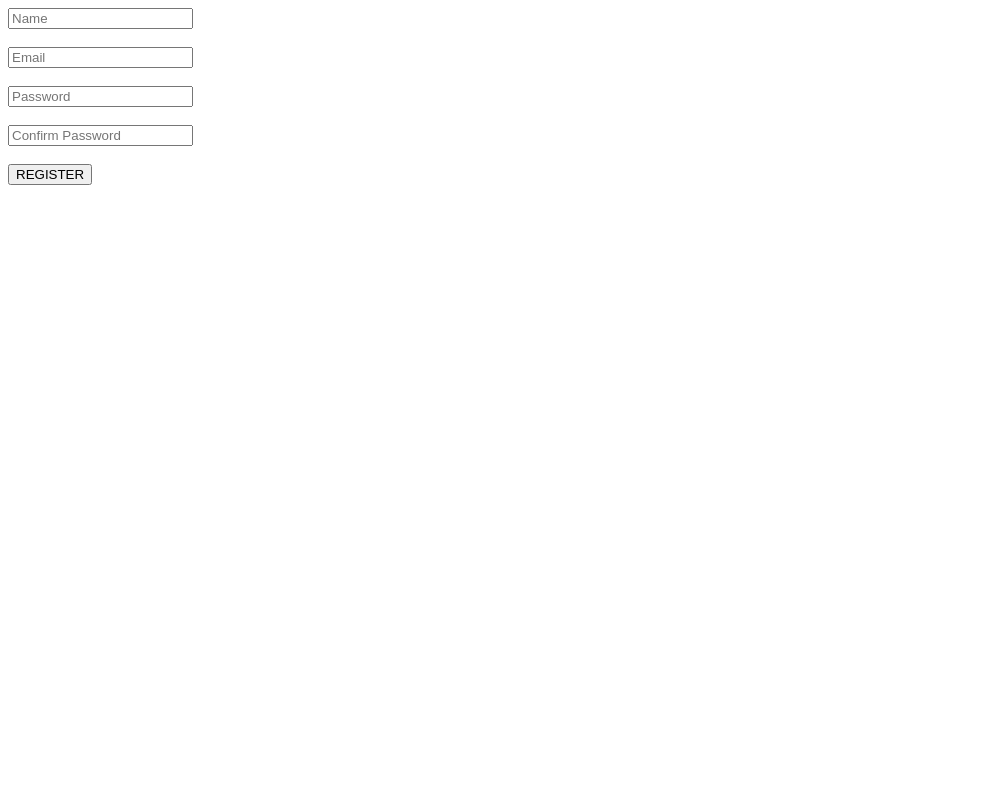
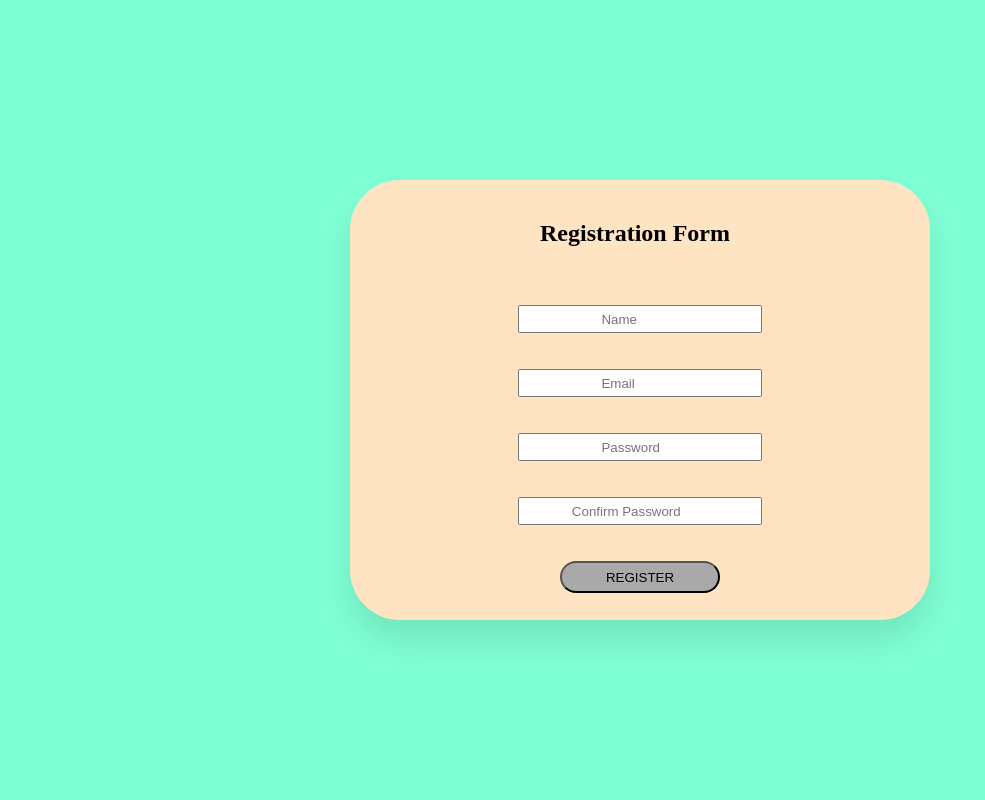
Before and after one commit to athulyagireesh/Gallery-Vault, a Django app: page /register/ in a window 1280 px wide. Shown: the whole page, without its empty margins (0-985 px from the left). Run offline with Django 5.2, Linux system fonts and the light colour scheme.

Commit message:
gallery vault

```diff
--- a/Galleryvault/Templates/login.html
+++ b/Galleryvault/Templates/login.html
@@ -22,7 +22,6 @@
         </div>
         </div>
         </div>
-
     </form>
 </div>
 </body>
--- a/Galleryvault/Templates/register.html
+++ b/Galleryvault/Templates/register.html
@@ -1,19 +1,34 @@
 <!DOCTYPE html>
 <html lang="en">
 <head>
+    {% load static %}
     <meta charset="UTF-8">
     <meta name="viewport" content="width=device-width, initial-scale=1.0">
     <title>Document</title>
+    <link rel="stylesheet" href="{% static 'css/register.css' %}">
+
 </head>
 <body>
+    <div class="first">
     <form action="" method="post">
         {% csrf_token %}
-        <input type="text" name="name" placeholder="Name" id=""><br><br>
-        <input type="email" name="email" placeholder="Email" id=""><br><br>
-        <input type="password" name="password" placeholder="Password" id=""><br><br>
-        <input type="password" name="cnf_password" placeholder="Confirm Password" id=""><br><br>
+
+    <div class="inp-bg">
+            <h2>Registration Form</h2><br>
+
+    <div class="input">
+        <input type="text" name="name" placeholder="                      Name" id=""><br><br>
+        <input type="email" name="email" placeholder="                      Email" id=""><br><br>
+        <input type="password" name="password" placeholder="                      Password" id=""><br><br>
+        <input type="password" name="cnf_password" placeholder="              Confirm Password" id=""><br><br>
+
+    <div class="register">
         <input type="submit" value="REGISTER">
+    </div>
+    </div>
+    </div>
     </form>
+</div>
 
     <!-- <a href="../login"><button>REGISTER</button></a> -->
 </body>
--- a/Galleryvault/static/css/register.css
+++ b/Galleryvault/static/css/register.css
@@ -0,0 +1,54 @@
+*{
+    padding: 0;
+    margin: 0;
+}
+
+
+.first {
+    width: 100%;
+    height: 100vh;
+    background-color: aquamarine;
+    display: flex;
+    justify-content: center;
+    align-items: center;
+}
+
+
+.inp-bg {
+    width: 500px;
+    height: 360px;
+    padding: 40px;
+    background-color: bisque;
+    border-radius: 50px;
+    box-shadow: 0 20px 35px rgba(0,0,0,0.1);
+}
+
+
+.inp-bg h2{
+    padding-left: 150px;
+}
+
+
+
+.input {
+    display: flex;
+    padding-top: 40px;
+    flex-direction: column;
+    align-items: center;
+}
+
+input {
+    width: 30vh;
+    height: 3vh;
+}
+
+.register input{
+    width: 20vh;
+    height: 4vh;
+    border-radius: 30px;
+    background-color:darkgray;
+}
+
+.register input:hover{
+    color:cornsilk;
+}
```
Also changed, not shown: Galleryvault/db.sqlite3.
